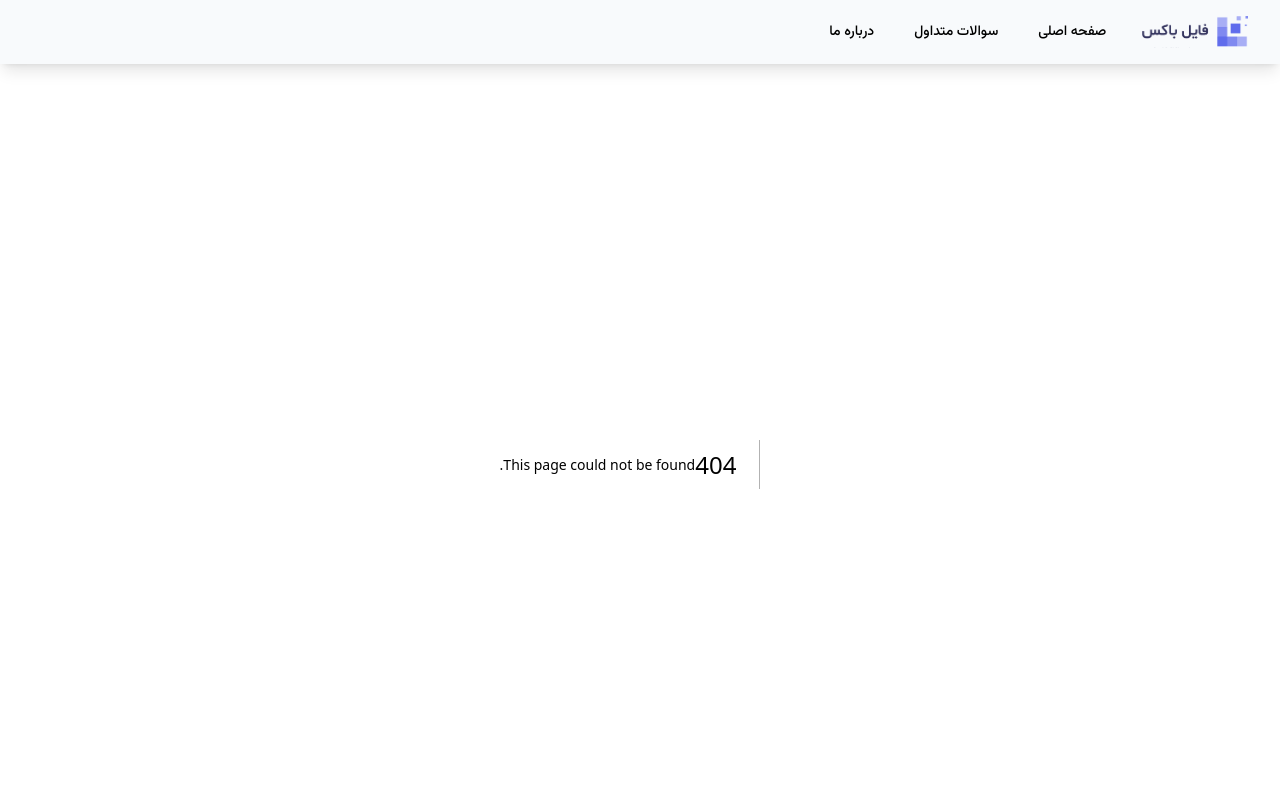
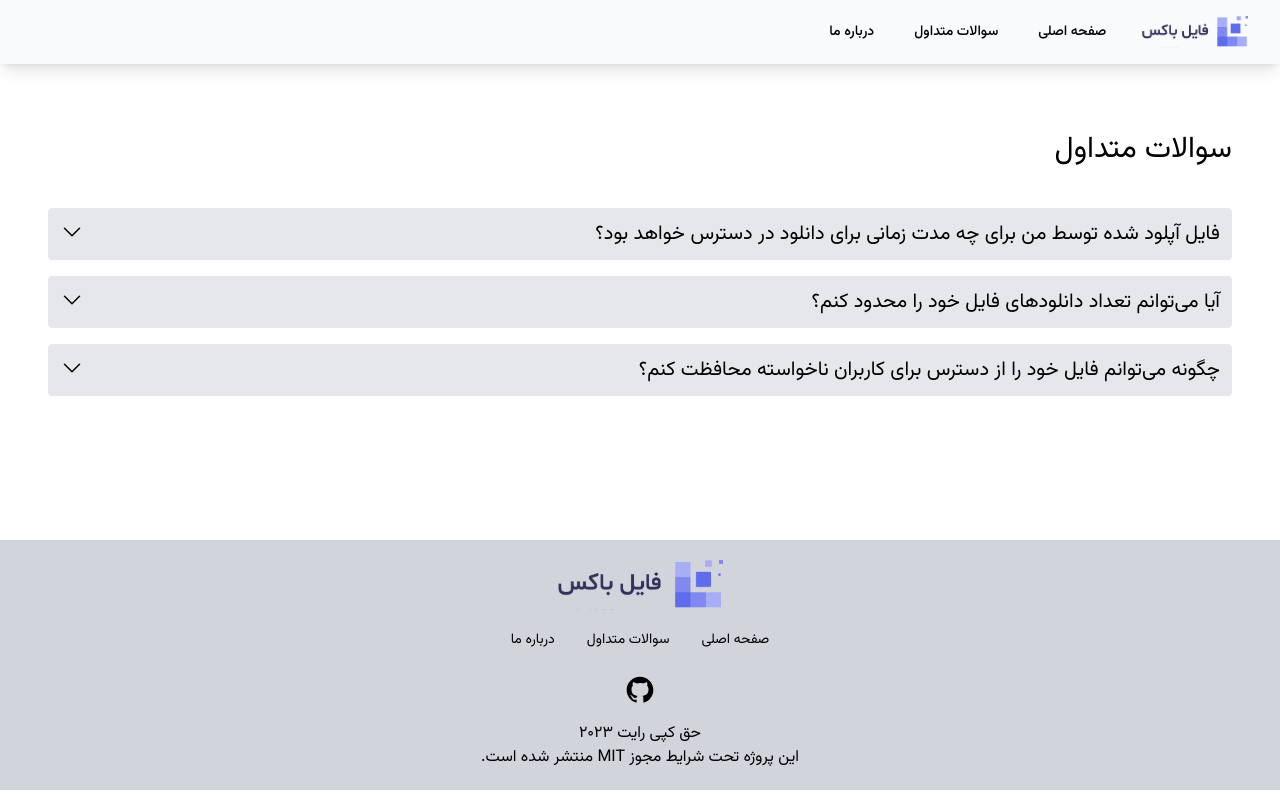
Before and after one commit to a1383n/shadowshare, a Next.js app in the folder client/: page /faq in a window 1280 px wide. Before the commit this address had no page. Shown: the top 800 px of the page. Built offline with nearby package versions, Linux system fonts and the light colour scheme.

Commit message:
feat: faq.tsx & about.tsx page was added

```diff
--- /dev/null
+++ b/client/data/faq.json
@@ -0,0 +1,14 @@
+[
+  {
+    "question": "فایل آپلود شده توسط من برای چه مدت زمانی برای دانلود در دسترس خواهد بود؟",
+    "answer": "به طور پیش‌فرض، فایل آپلود شده شما برای 7 روز برای دانلود در دسترس خواهد بود.\n با این حال، شما می‌توانید زمان انقضای فایل را با تعیین تاریخ انقضا هنگام آپلود فایل تغییر دهید."
+  },
+  {
+    "question": "آیا می‌توانم تعداد دانلودهای فایل خود را محدود کنم؟",
+    "answer": "بله، شما می‌توانید تعداد حداکثر دانلود را هنگام آپلود فایل تنظیم کنید. پس از دانلود شدن فایل به تعداد مشخص شده، دیگر برای دانلود در دسترس نخواهد بود."
+  },
+  {
+    "question": "چگونه می‌توانم فایل خود را از دسترس برای کاربران ناخواسته محافظت کنم؟",
+    "answer": "شما می‌توانید هنگام آپلود فایل یک رمز عبور تعیین کنید. این رمز عبور برای دسترسی به فایل لازم است و می‌توانید جداگانه از لینک فایل به اشتراک بگذارید تا امنیت آن بیشتر شود."
+  }
+]
--- /dev/null
+++ b/client/src/pages/about.tsx
@@ -0,0 +1,15 @@
+export default function About() {
+    return (<div>
+            <div className="px-6 py-12 md:px-12 text-center lg:text-start">
+                <div className="container mx-auto my-5 mb-24">
+                    <p className="text-3xl mb-10">درباره</p>
+                    <p className="text-base">
+                        فایل باکس یک برنامه وب است که به کاربران اجازه می‌دهد فایل‌ها را با دیگران به صورت امن و ناشناس
+                        به اشتراک بگذارند. بخش سرور با ASP.NET Core 6 ساخته شده است، در حالی که بخش کلاینت با استفاده از
+                        Next.js پیاده‌سازی شده است. این برنامه همچنین از Docker پشتیبانی می‌کند تا استقرار آن به سادگی
+                        امکان‌پذیر باشد.
+                    </p>
+                </div>
+            </div>
+        </div>);
+}
--- /dev/null
+++ b/client/src/pages/faq.tsx
@@ -0,0 +1,50 @@
+import {Disclosure, Transition} from "@headlessui/react";
+import {classNames} from "@/utils/utils";
+import faqData from "../../data/faq.json";
+
+export default function Faq() {
+    return (<div>
+            <div className="px-6 py-12 md:px-12 text-center lg:text-start">
+                <div className="container mx-auto my-5 mb-24">
+                    <p className="text-3xl mb-10">سوالات متداول</p>
+                    {faqData.map((value, index) => (<div key={index} className="mb-4 text-start">
+                            <Disclosure>
+                                {({open}) => (<>
+                                        <Disclosure.Button
+                                            className={classNames("flex flex-row justify-between w-full p-3 bg-gray-200 hover:bg-gray-300", open ? "rounded-t" : "rounded")}>
+                                            <div
+                                                className="flex flex-row justify-center items-center gap-x-3">
+                                                <p className="text-base text-start md:text-xl">{value.question}</p>
+                                            </div>
+                                            <svg xmlns="http://www.w3.org/2000/svg"
+                                                 fill="none"
+                                                 viewBox="0 0 24 24" strokeWidth={1.5}
+                                                 stroke="currentColor"
+                                                 className={`w-6 h-6 transition-transform duration-500 transform ${open ? 'rotate-180' : 'rotate-0'}`}>
+                                                <path strokeLinecap="round"
+                                                      strokeLinejoin="round"
+                                                      d="M19.5 8.25l-7.5 7.5-7.5-7.5"/>
+                                            </svg>
+                                        </Disclosure.Button>
+                                        <Transition
+                                            enter="transition-all duration-500 ease-in-out"
+                                            enterFrom="opacity-0 max-h-0"
+                                            enterTo="opacity-100 max-h-full"
+                                            leave="transition-all duration-500 ease-in-out"
+                                            leaveFrom="opacity-100 max-h-full"
+                                            leaveTo="opacity-0 max-h-0"
+                                        >
+                                            <Disclosure.Panel
+                                                className={classNames("px-4 pt-4 pb-2 text-sm bg-gray-200", open ? "rounded-b" : "")}
+                                            >
+                                                <div className="text-base"
+                                                     dangerouslySetInnerHTML={{__html: value.answer.replace(/\n/g, "<br />")}}></div>
+                                            </Disclosure.Panel>
+                                        </Transition>
+                                    </>)}
+                            </Disclosure>
+                        </div>))}
+                </div>
+            </div>
+        </div>);
+}
```
